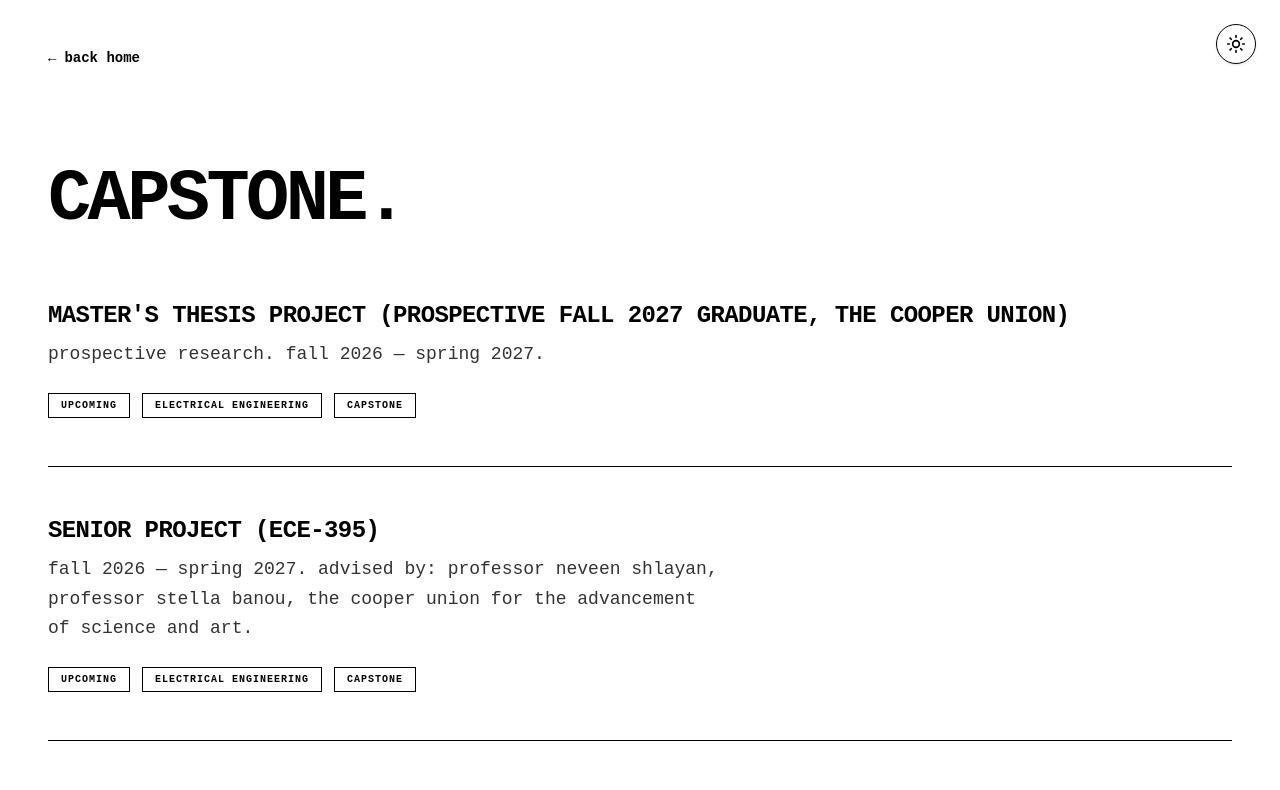
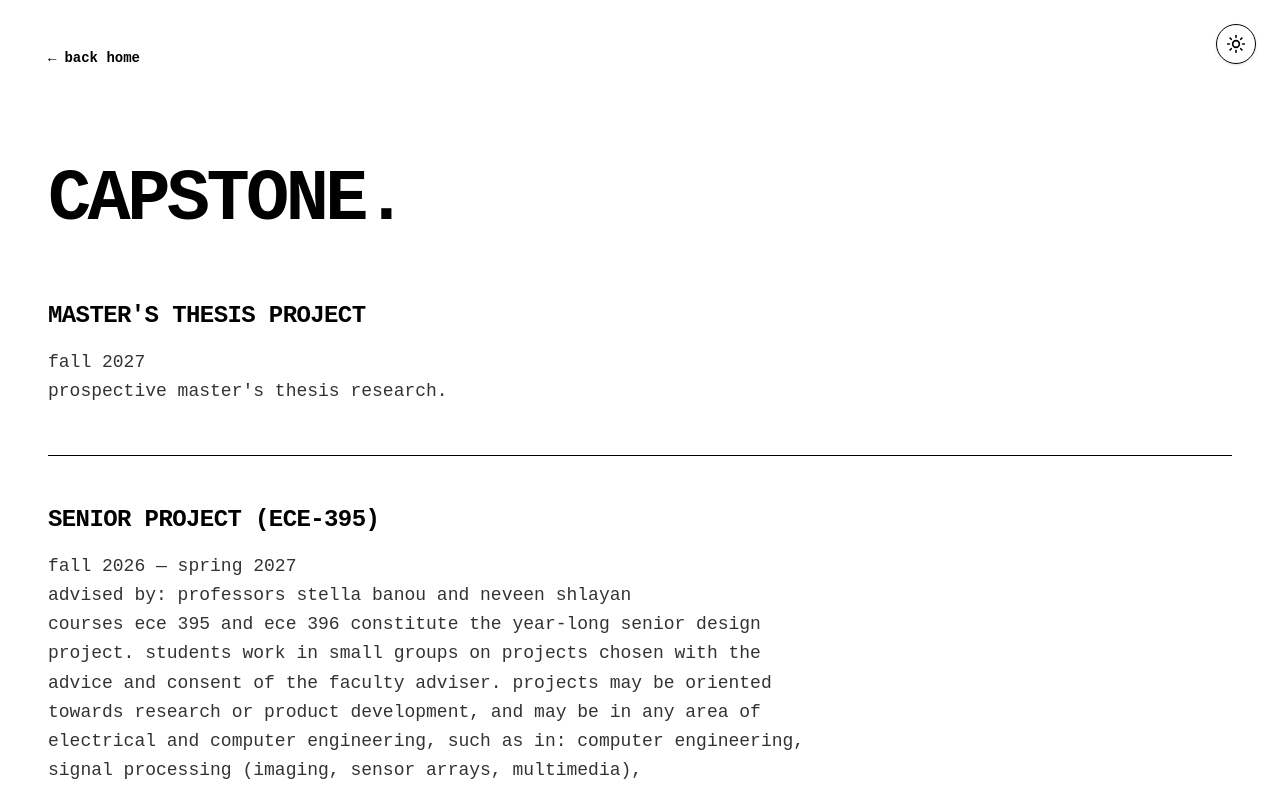
Before and after one commit to n0lqn/PortfolioWebsite, a Next.js app: page /research in a window 1280 px wide. Shown: the top 790 px of the page. Built offline with nearby package versions, Linux system fonts and the light colour scheme.

Commit message:
Refactor capstone page for improved layout and formatting

```diff
--- a/src/app/research/page.tsx
+++ b/src/app/research/page.tsx
@@ -6,14 +6,12 @@ import { motion } from "framer-motion";
 
 const researchProjects = [
   {
-    title: "master's thesis project (prospective fall 2027 graduate, the cooper union)",
-    description: "prospective research. fall 2026 — spring 2027.",
-    tags: ["upcoming", "electrical engineering", "capstone"]
+    title: "master's thesis project",
+    description: "fall 2027\nprospective master's thesis research."
   },
   {
     title: "senior project (ece-395)",
-    description: "fall 2026 — spring 2027. advised by: professor neveen shlayan, professor stella banou, the cooper union for the advancement of science and art.",
-    tags: ["upcoming", "electrical engineering", "capstone"]
+    description: "fall 2026 — spring 2027\nadvised by: professors stella banou and neveen shlayan\ncourses ece 395 and ece 396 constitute the year-long senior design project. students work in small groups on projects chosen with the advice and consent of the faculty adviser. projects may be oriented towards research or product development, and may be in any area of electrical and computer engineering, such as in: computer engineering, signal processing (imaging, sensor arrays, multimedia), telecommunications, computer networks, microwaves, optics, advanced electronics, vlsi chip design, or an interdisciplinary area such as robotics or bioengineering. students perform all aspects of project management, such as scheduling, budgeting, system design and developing milestones, as well as technical work including hardware and software implementation, testing and performance evaluation. students also give several spontaneous and rehearsed oral presentations and prepare written reports. students attend weekly lectures covering: social, economic, legal and ethical issues; safety and laboratory practice; design methodologies; technical writing; preparation of multimedia presentations and tailoring presentations to target audiences."
   }
 ];
 
@@ -41,16 +39,8 @@ export default function Capstone() {
             >
               <div className="flex flex-col md:flex-row justify-between items-start gap-6">
                 <div className="flex-1">
-                  <h2 className="text-2xl font-bold tracking-tight mb-2 uppercase">{project.title}</h2>
-                  <p className="text-lg opacity-80 max-w-2xl mb-6 leading-relaxed">{project.description}</p>
-
-                  <div className="flex flex-wrap gap-3">
-                    {project.tags.map(tag => (
-                      <span key={tag} className="text-[10px] uppercase tracking-widest border border-foreground/20 px-3 py-1 font-bold">
-                        {tag}
-                      </span>
-                    ))}
-                  </div>
+                  <h2 className="text-2xl font-bold tracking-tight mb-4 uppercase">{project.title}</h2>
+                  <p className="text-lg opacity-80 max-w-3xl leading-relaxed whitespace-pre-line">{project.description}</p>
                 </div>
               </div>
             </motion.div>
```
